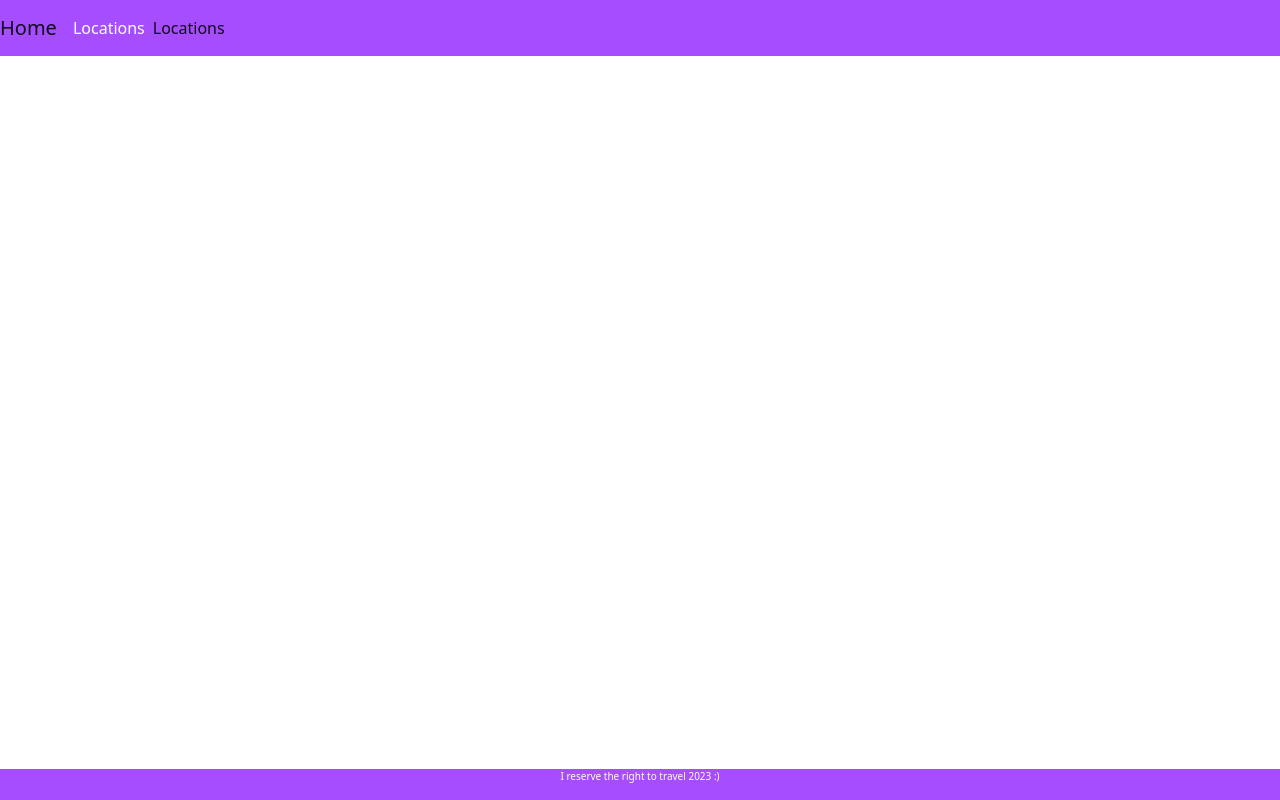
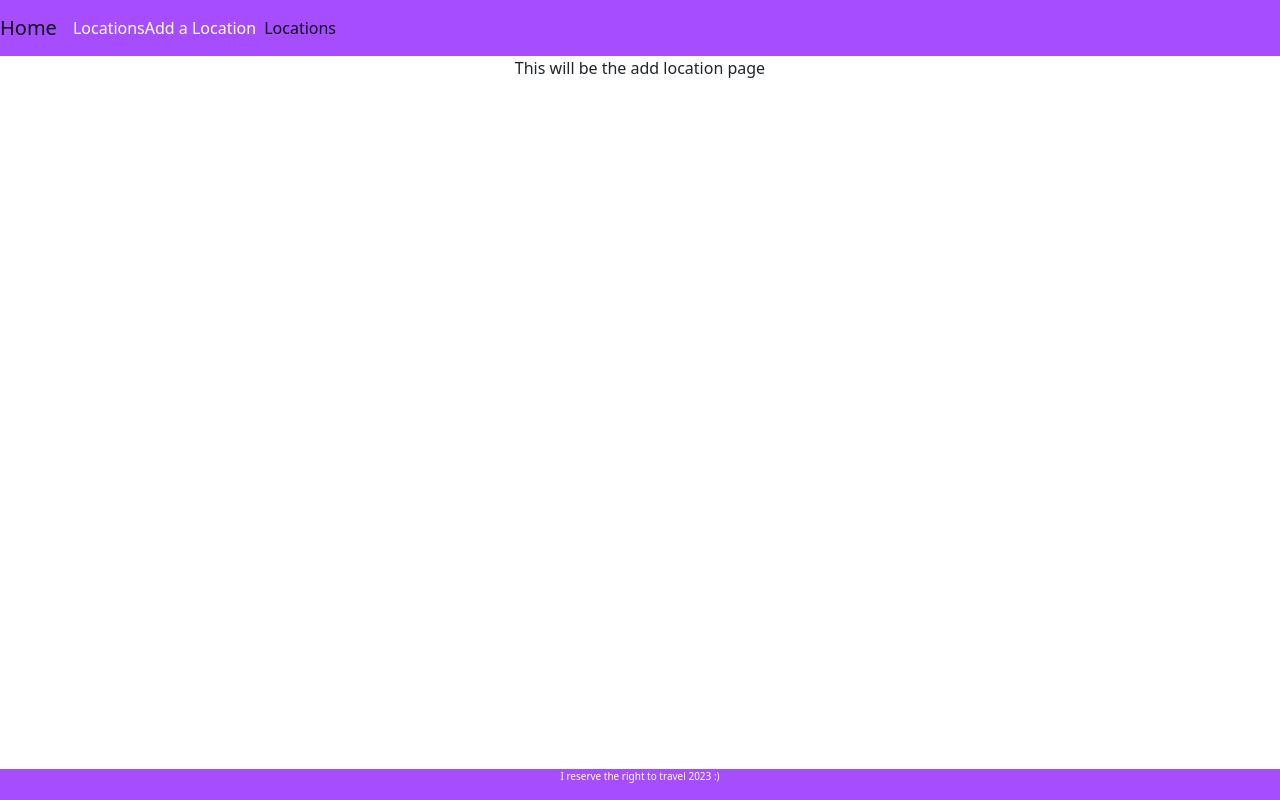
Before and after one commit to thegitofjune/travel-frontend, a React (Create React App) app: page /add-location in a window 1280 px wide. Built offline with nearby package versions, Linux system fonts and the light colour scheme.

Commit message:
adds an add location placeholder component, form still to be worked out

```diff
--- a/src/App.js
+++ b/src/App.js
@@ -8,6 +8,7 @@ import Navbar from './components/NavBar'
 import LandingPage from './components/LandingPage'
 import Footer from './components/Footer'
 import LocationDetail from './components/LocationDetail'
+import AddLocation from './components/AddLocation'
 function App() {
   return (
     <div className="App">
@@ -16,6 +17,8 @@ function App() {
         <Route path="/" element={<LandingPage />}></Route>
         <Route path="/locations" element={<Location />}></Route>
         <Route path="/location-details/:locationId/" element={<LocationDetail />}></Route>
+        <Route path="/add-location/" element={<AddLocation />}></Route>
+
       </Routes>
       <Footer />
     </div>
--- /dev/null
+++ b/src/components/AddLocation.jsx
@@ -0,0 +1,10 @@
+const AddLocation = () => {
+
+    return(
+        <div>
+            This will be the add location page
+        </div>
+    )
+}
+
+export default AddLocation
--- a/src/components/Location.jsx
+++ b/src/components/Location.jsx
@@ -20,7 +20,7 @@ const Location = () => {
 
     return(
         <div>
-            <Link to="/add-academy">Add new trip location</Link>
+            <hr/>
             <div className="accordion" id="accordionExample">
                 {locations.map(
                     location => <LocationCard key={location.locationId} location={location}/>
--- a/src/components/NavBar.jsx
+++ b/src/components/NavBar.jsx
@@ -9,6 +9,7 @@ const NavBar = () => {
             <nav className="navbar navbar-expand-lg navbar-light  purple-background" >
             <Link  className="navbar-brand" to="/">Home</Link>
             <Link className="nav-item nav-link active" to="/locations">Locations</Link>
+            <Link className="nav-item nav-link active" to="/add-location">Add a Location</Link>
             <button className="navbar-toggler" type="button" data-toggle="collapse" data-target="#navbarNavAltMarkup" aria-controls="navbarNavAltMarkup" aria-expanded="false" aria-label="Toggle navigation">
                 <span className="navbar-toggler-icon"></span>
             </button>
```
